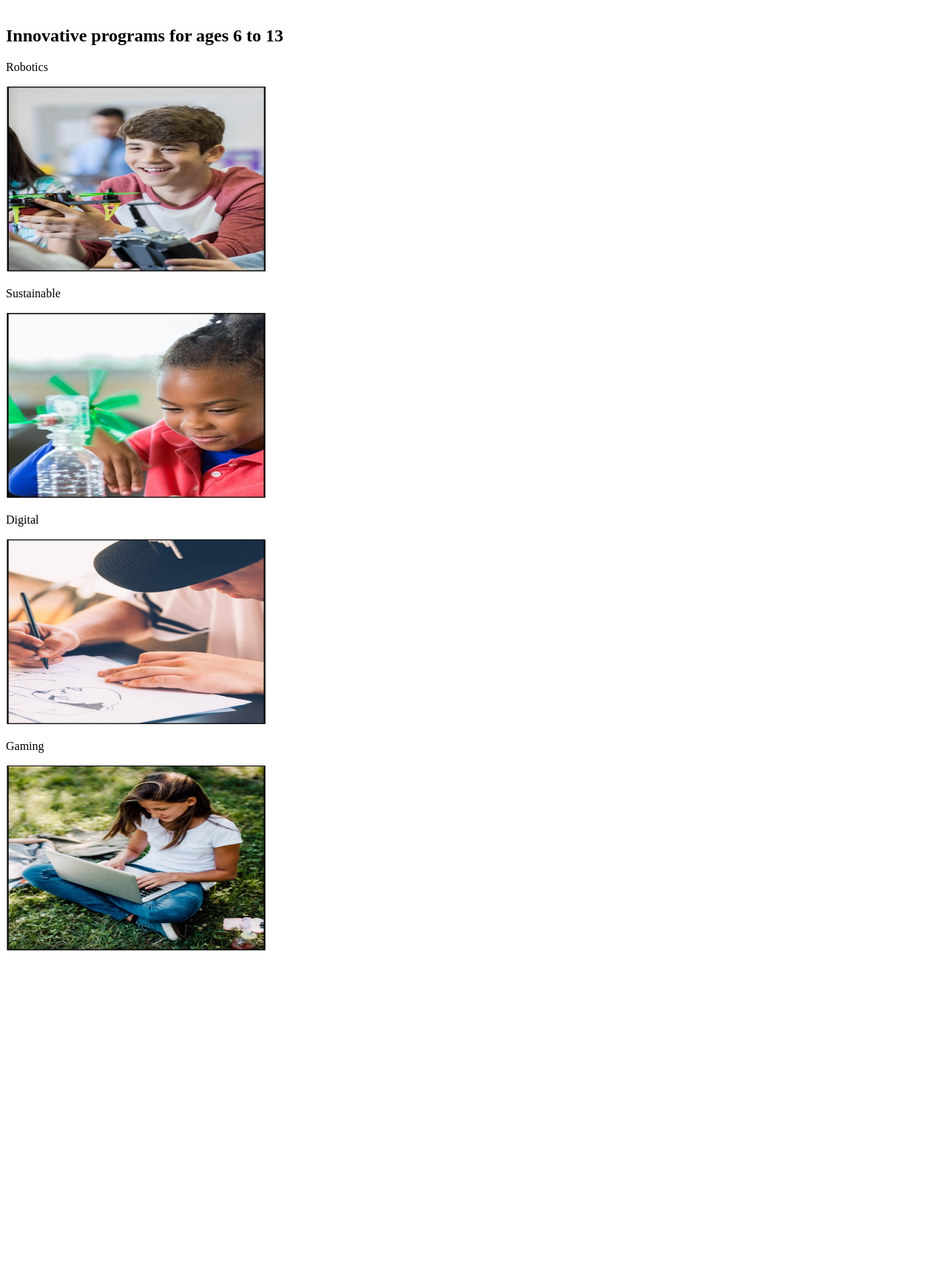
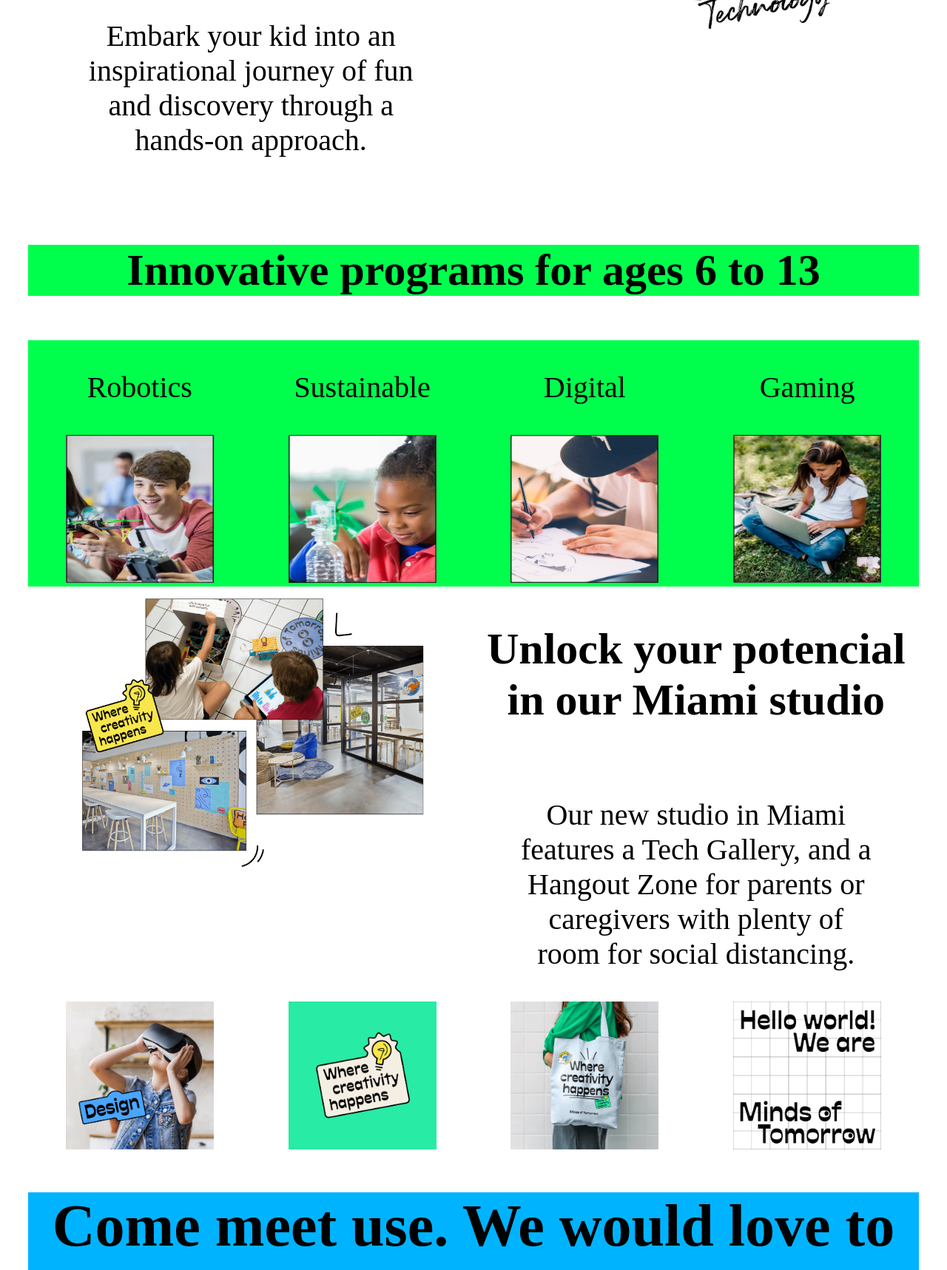
Before and after one commit to alexandra0720/Minds-of-Tomorrow, a plain HTML site: page index.html in a window 1280 px wide. Shown: the part 1083-2800 px from the top of the page at 74% size. Before the commit the page ends 2381 px from the top, so only its background shows below. Drawn offline with Linux system fonts and the light colour scheme.

Commit message:
casi texto acabado

```diff
--- a/css/estilo.css
+++ b/css/estilo.css
@@ -4,19 +4,66 @@
     left: 50%;
     transform: translate(-50%, -50%);
     color: black;
-    font-size: 24px;
+    font-size: 60px;
     font-weight: bold;
 }
 
 img {
     max-width: 1000px;
     margin: 1px;
+    text-align: center;
 }
 
 .col1 {
     width: 50%;
 }
 
-.col2 {
+.col2, .col0, .col3 {
     width: 25%;
 }
+.row, .column1 {
+    width: 100;
+    display: flex;
+}
+body{
+    text-align: center;
+    margin: 3%
+}
+
+h1 {
+
+    background-color: rgb(0, 179, 255);
+}
+h3, .col0, .col2 {
+    background-color: rgb(0, 255, 76);
+
+}
+h3 {
+    font-size: 60px;
+}
+h1{
+    font-size: 80px;
+}
+p {
+    font-size: 40px;
+}
+h2 {
+    font-size: 60px;
+}
+
+footer {
+    background-color: black;
+    color: white;
+  }
+.footer-right {
+    text-align: ;
+}
+
+@media screen and (max-width:700px) {
+    .col0, h3 {
+        width: 100%;
+    }
+    .col2, .col3{
+        width: 50%;
+    }
+}
--- a/index.html
+++ b/index.html
@@ -13,28 +13,60 @@
      <div class="encabezado">Welcome to the creative after-school</div>
     </header>
 
-    <section class="column-1">
-        <div class="col1">Our enrichment programs boost your kid to a brighter future <br><p>Embark your kid into an <br> inspirational journey of fun <br> and discovery through a <br> hands-on approach.</p></div>
-        <div class="col1"><img src="./img/section-1.png" alt="Github" width="50%"></div>
+    <section class="row">
+        <div class="col1"><h2>Our enrichment <br> programs boost <br> your kid to a <br> brighter future</h2> <br><p>Embark your kid into an <br> inspirational journey of fun <br> and discovery through a <br> hands-on approach.</p></div>
+        <div class="col1"><img src="./img/section-1.png" alt="Github" width="80%"></div>
     </section> <br>
 
-    <h2>Innovative programs for ages 6 to 13</h2>
+    <h3>Innovative programs for ages 6 to 13</h3>
     <section class="row">
-        <p>Robotics</p>
-        <div class="col2"><img src="./img/section-2-a.jpeg" alt="Robotics" width="350" height="250">
+        <div class="col0"><p>Robotics</p></div>
+        <div class="col0"><p>Sustainable</p></div>
+        <div class="col0"><p>Digital</p></div>
+        <div class="col0"><p>Gaming</p></div>
+    </section>
+
+    <section class="row">
+        <div class="col2"><img src="./img/section-2-a.jpeg" alt="Robotics" width="200" height="200">
         </div>
-        <p>Sustainable</p>
-        <div class="col2"><img src="./img/section-2-b.jpeg"alt="Sustainable" width="350" height="250">
+        <div class="col2"><img src="./img/section-2-b.jpeg"alt="Sustainable" width="200" height="200">
         </div>
-        <p>Digital</p>
-        <div class="col2"><img src="./img/section-2-c.jpeg" alt="Digital" width="350" height="250">
+        <div class="col2"><img src="./img/section-2-c.jpeg" alt="Digital" width="200" height="200">
         </div>
-        <p>Gaming</p>
-        <div class="col2"><img src="./img/section-2-d.jpeg" alt="Gaming" width="350" height="250">
+        <div class="col2"><img src="./img/section-2-d.jpeg" alt="Gaming" width="200" height="200">
         </div>
     </section>
 
-<footer class="row"></footer>
+    <section class="row">
+        <div class="col1"><img src="./img/section-3.png" alt="Github" width="80%"></div>
+        <div class="col1"><h2>Unlock your potencial in our Miami studio</h2> <p><br>Our new studio in Miami <br> features a Tech Gallery, and a <br> Hangout Zone for parents or <br> caregivers with plenty of <br> room for social distancing.</p> </div>
+    </section>
+
+    <section class="row">
+        <div class="col3"><img src="./img/section-4-a.jpg" alt="Robotics" width="200" height="200">
+        </div>
+        <div class="col3"><img src="./img/section-4-b.jpg"alt="Sustainable" width="200" height="200">
+        </div>
+        <div class="col3"><img src="./img/section-4-c.jpg" alt="Digital" width="200" height="200">
+        </div>
+        <div class="col3"><img src="./img/section-4-d.jpg" alt="Gaming" width="200" height="200">
+        </div>
+    </section>
+    <h1>Come meet use. We would love to get to know you!</h1>
+
+<footer class="row">
+    <ul class="footer-left">
+        <p>Minds of tomorrow, LLC. 2020</p>
+    </ul class="footer-center">
+    <ul>
+       <p>Facebook</p>
+       <p>Instagram</p>
+    </ul>
+    <ul class="footer-right">
+        <p>Our programs</p>
+        <p>The Studio</p>
+    </ul>
+</footer>
 
 </body>
 </html>
```
